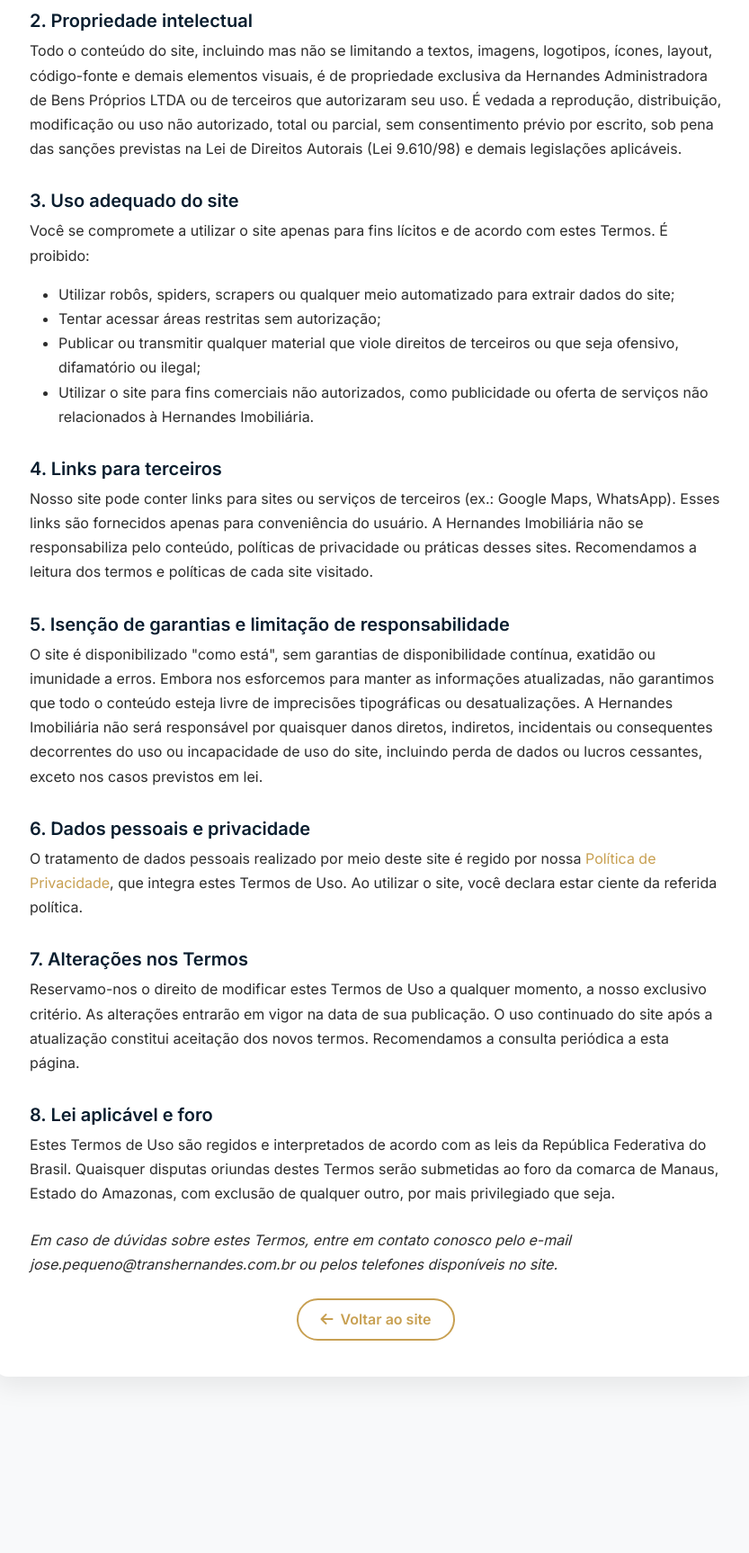
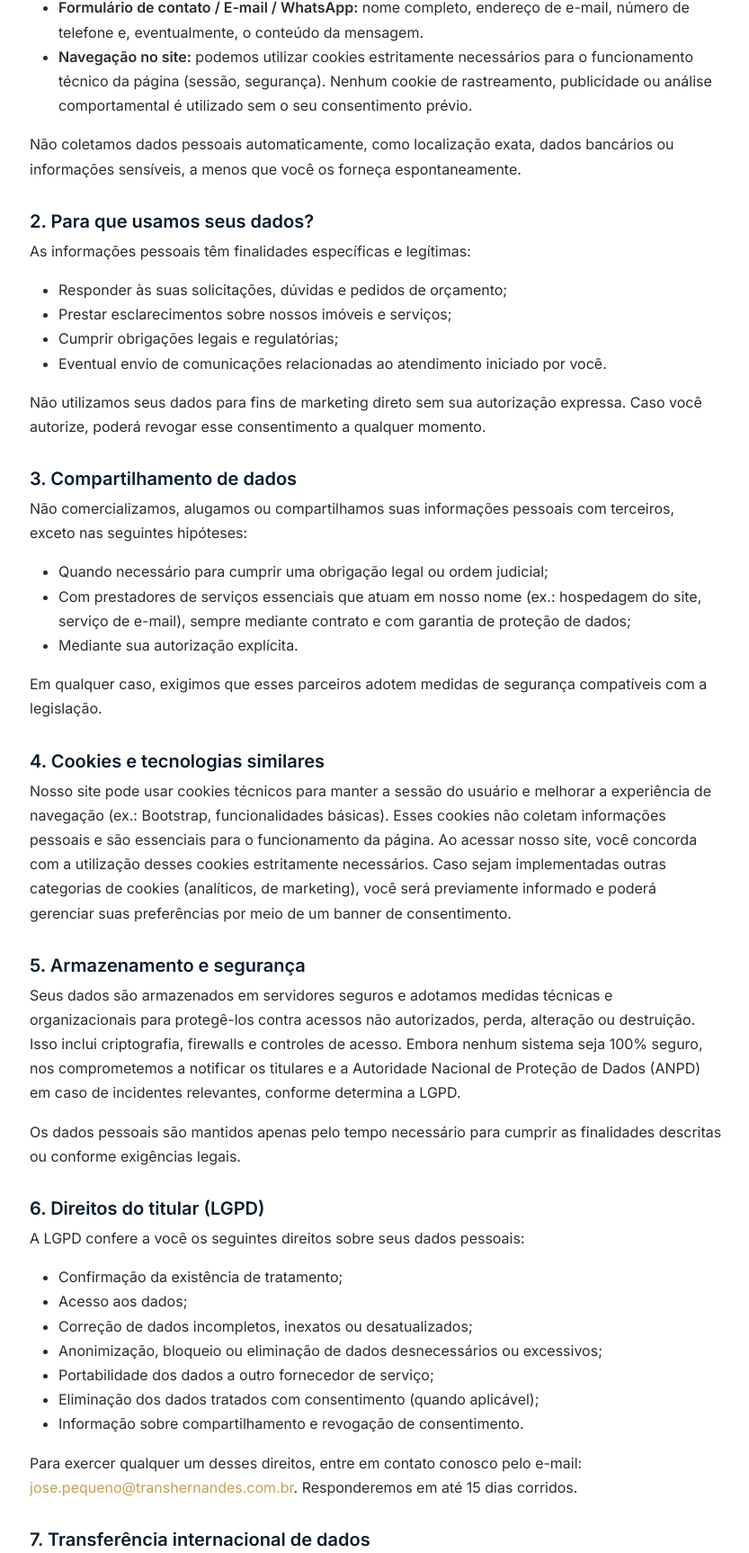
Before and after one commit to tata5r3007-afk/mirosultoriadaas, a plain HTML site: page politica-privacidade.html in a window 1280 px wide. Shown: the part 564-2290 px from the top of the page at 90% size, without its empty margins (222-1055 px from the left). Before the commit the page ends 2142 px from the top, so only its background shows below. Drawn offline with nearby package versions, Linux system fonts and the light colour scheme.

Commit message:
Update politica-privacidade.html

```diff
--- a/politica-privacidade.html
+++ b/politica-privacidade.html
@@ -3,7 +3,7 @@
 <head>
     <meta charset="UTF-8">
     <meta name="viewport" content="width=device-width, initial-scale=1.0">
-    <title>Termos de Uso - Hernandes Imobiliária</title>
+    <title>Política de Privacidade - Hernandes Imobiliária</title>
     <link href="https://cdn.jsdelivr.net/npm/bootstrap@5.3.2/dist/css/bootstrap.min.css" rel="stylesheet">
     <link rel="stylesheet" href="https://cdnjs.cloudflare.com/ajax/libs/font-awesome/6.5.1/css/all.min.css">
     <link href="https://fonts.googleapis.com/css2?family=Playfair+Display:wght@400;700&family=Inter:wght@400;500;600&display=swap" rel="stylesheet">
@@ -27,42 +27,68 @@
     </div>
 
     <div class="container container-conteudo">
-        <h1>Termos de Uso</h1>
+        <h1>Política de Privacidade</h1>
         <p><strong>Última atualização:</strong> 26 de maio de 2026</p>
 
-        <p>Bem-vindo ao site da <strong>Hernandes Administradora de Bens Próprios LTDA</strong> (Hernandes Imobiliária), CNPJ 03.838.437/0001-97, com sede na Avenida Guaruba, 787, Bloco A, Distrito Industrial I, Manaus/AM, CEP 69075-080. Ao acessar e utilizar este site, você concorda com os presentes Termos de Uso. Caso não concorde, por favor, não utilize nossos serviços online.</p>
+        <p>A <strong>Hernandes Administradora de Bens Próprios LTDA</strong>, CNPJ 03.838.437/0001-97, com sede na Avenida Guaruba, 787, Bloco A, Distrito Industrial I, Manaus/AM, leva a sua privacidade a sério. Esta Política descreve como coletamos, utilizamos, armazenamos e protegemos suas informações pessoais quando você utiliza nosso site, entra em contato conosco ou interage com nossos serviços. Ela está em conformidade com a Lei Geral de Proteção de Dados Pessoais (Lei nº 13.709/2018 - LGPD) e demais normas aplicáveis.</p>
 
-        <h5>1. Objeto</h5>
-        <p>Este site tem caráter meramente informativo, apresentando a empresa, seus dados cadastrais, atividades e canais de contato. Nenhuma informação aqui contida constitui oferta vinculante de compra, venda ou locação de imóveis. Todos os negócios são formalizados por instrumentos contratuais específicos, após procedimentos internos.</p>
+        <h5>1. Quais dados coletamos?</h5>
+        <p>Coletamos apenas as informações que você nos fornece de forma voluntária e direta, por meio dos seguintes canais:</p>
+        <ul>
+            <li><strong>Formulário de contato / E-mail / WhatsApp:</strong> nome completo, endereço de e-mail, número de telefone e, eventualmente, o conteúdo da mensagem.</li>
+            <li><strong>Navegação no site:</strong> podemos utilizar cookies estritamente necessários para o funcionamento técnico da página (sessão, segurança). Nenhum cookie de rastreamento, publicidade ou análise comportamental é utilizado sem o seu consentimento prévio.</li>
+        </ul>
+        <p>Não coletamos dados pessoais automaticamente, como localização exata, dados bancários ou informações sensíveis, a menos que você os forneça espontaneamente.</p>
 
-        <h5>2. Propriedade intelectual</h5>
-        <p>Todo o conteúdo do site, incluindo mas não se limitando a textos, imagens, logotipos, ícones, layout, código-fonte e demais elementos visuais, é de propriedade exclusiva da Hernandes Administradora de Bens Próprios LTDA ou de terceiros que autorizaram seu uso. É vedada a reprodução, distribuição, modificação ou uso não autorizado, total ou parcial, sem consentimento prévio por escrito, sob pena das sanções previstas na Lei de Direitos Autorais (Lei 9.610/98) e demais legislações aplicáveis.</p>
+        <h5>2. Para que usamos seus dados?</h5>
+        <p>As informações pessoais têm finalidades específicas e legítimas:</p>
+        <ul>
+            <li>Responder às suas solicitações, dúvidas e pedidos de orçamento;</li>
+            <li>Prestar esclarecimentos sobre nossos imóveis e serviços;</li>
+            <li>Cumprir obrigações legais e regulatórias;</li>
+            <li>Eventual envio de comunicações relacionadas ao atendimento iniciado por você.</li>
+        </ul>
+        <p>Não utilizamos seus dados para fins de marketing direto sem sua autorização expressa. Caso você autorize, poderá revogar esse consentimento a qualquer momento.</p>
 
-        <h5>3. Uso adequado do site</h5>
-        <p>Você se compromete a utilizar o site apenas para fins lícitos e de acordo com estes Termos. É proibido:</p>
+        <h5>3. Compartilhamento de dados</h5>
+        <p>Não comercializamos, alugamos ou compartilhamos suas informações pessoais com terceiros, exceto nas seguintes hipóteses:</p>
         <ul>
-            <li>Utilizar robôs, spiders, scrapers ou qualquer meio automatizado para extrair dados do site;</li>
-            <li>Tentar acessar áreas restritas sem autorização;</li>
-            <li>Publicar ou transmitir qualquer material que viole direitos de terceiros ou que seja ofensivo, difamatório ou ilegal;</li>
-            <li>Utilizar o site para fins comerciais não autorizados, como publicidade ou oferta de serviços não relacionados à Hernandes Imobiliária.</li>
+            <li>Quando necessário para cumprir uma obrigação legal ou ordem judicial;</li>
+            <li>Com prestadores de serviços essenciais que atuam em nosso nome (ex.: hospedagem do site, serviço de e-mail), sempre mediante contrato e com garantia de proteção de dados;</li>
+            <li>Mediante sua autorização explícita.</li>
         </ul>
+        <p>Em qualquer caso, exigimos que esses parceiros adotem medidas de segurança compatíveis com a legislação.</p>
 
-        <h5>4. Links para terceiros</h5>
-        <p>Nosso site pode conter links para sites ou serviços de terceiros (ex.: Google Maps, WhatsApp). Esses links são fornecidos apenas para conveniência do usuário. A Hernandes Imobiliária não se responsabiliza pelo conteúdo, políticas de privacidade ou práticas desses sites. Recomendamos a leitura dos termos e políticas de cada site visitado.</p>
+        <h5>4. Cookies e tecnologias similares</h5>
+        <p>Nosso site pode usar cookies técnicos para manter a sessão do usuário e melhorar a experiência de navegação (ex.: Bootstrap, funcionalidades básicas). Esses cookies não coletam informações pessoais e são essenciais para o funcionamento da página. Ao acessar nosso site, você concorda com a utilização desses cookies estritamente necessários. Caso sejam implementadas outras categorias de cookies (analíticos, de marketing), você será previamente informado e poderá gerenciar suas preferências por meio de um banner de consentimento.</p>
 
-        <h5>5. Isenção de garantias e limitação de responsabilidade</h5>
-        <p>O site é disponibilizado "como está", sem garantias de disponibilidade contínua, exatidão ou imunidade a erros. Embora nos esforcemos para manter as informações atualizadas, não garantimos que todo o conteúdo esteja livre de imprecisões tipográficas ou desatualizações. A Hernandes Imobiliária não será responsável por quaisquer danos diretos, indiretos, incidentais ou consequentes decorrentes do uso ou incapacidade de uso do site, incluindo perda de dados ou lucros cessantes, exceto nos casos previstos em lei.</p>
+        <h5>5. Armazenamento e segurança</h5>
+        <p>Seus dados são armazenados em servidores seguros e adotamos medidas técnicas e organizacionais para protegê-los contra acessos não autorizados, perda, alteração ou destruição. Isso inclui criptografia, firewalls e controles de acesso. Embora nenhum sistema seja 100% seguro, nos comprometemos a notificar os titulares e a Autoridade Nacional de Proteção de Dados (ANPD) em caso de incidentes relevantes, conforme determina a LGPD.</p>
+        <p>Os dados pessoais são mantidos apenas pelo tempo necessário para cumprir as finalidades descritas ou conforme exigências legais.</p>
 
-        <h5>6. Dados pessoais e privacidade</h5>
-        <p>O tratamento de dados pessoais realizado por meio deste site é regido por nossa <a href="politica-privacidade.html">Política de Privacidade</a>, que integra estes Termos de Uso. Ao utilizar o site, você declara estar ciente da referida política.</p>
+        <h5>6. Direitos do titular (LGPD)</h5>
+        <p>A LGPD confere a você os seguintes direitos sobre seus dados pessoais:</p>
+        <ul>
+            <li>Confirmação da existência de tratamento;</li>
+            <li>Acesso aos dados;</li>
+            <li>Correção de dados incompletos, inexatos ou desatualizados;</li>
+            <li>Anonimização, bloqueio ou eliminação de dados desnecessários ou excessivos;</li>
+            <li>Portabilidade dos dados a outro fornecedor de serviço;</li>
+            <li>Eliminação dos dados tratados com consentimento (quando aplicável);</li>
+            <li>Informação sobre compartilhamento e revogação de consentimento.</li>
+        </ul>
+        <p>Para exercer qualquer um desses direitos, entre em contato conosco pelo e-mail: <a href="mailto:jose.pequeno@transhernandes.com.br">jose.pequeno@transhernandes.com.br</a>. Responderemos em até 15 dias corridos.</p>
 
-        <h5>7. Alterações nos Termos</h5>
-        <p>Reservamo-nos o direito de modificar estes Termos de Uso a qualquer momento, a nosso exclusivo critério. As alterações entrarão em vigor na data de sua publicação. O uso continuado do site após a atualização constitui aceitação dos novos termos. Recomendamos a consulta periódica a esta página.</p>
+        <h5>7. Transferência internacional de dados</h5>
+        <p>Não transferimos dados pessoais para fora do Brasil, exceto se utilizarmos serviços de nuvem que eventualmente processem informações em servidores estrangeiros. Nesses casos, garantimos que o país de destino possua nível de proteção adequado ou que existam garantias contratuais conforme a LGPD.</p>
 
-        <h5>8. Lei aplicável e foro</h5>
-        <p>Estes Termos de Uso são regidos e interpretados de acordo com as leis da República Federativa do Brasil. Quaisquer disputas oriundas destes Termos serão submetidas ao foro da comarca de Manaus, Estado do Amazonas, com exclusão de qualquer outro, por mais privilegiado que seja.</p>
+        <h5>8. Alterações nesta política</h5>
+        <p>Podemos atualizar esta política periodicamente para refletir mudanças em nossos processos ou na legislação. A data da última atualização sempre estará indicada no topo. Recomendamos a consulta regular a este documento.</p>
 
-        <p class="mt-4"><em>Em caso de dúvidas sobre estes Termos, entre em contato conosco pelo e-mail jose.pequeno@transhernandes.com.br ou pelos telefones disponíveis no site.</em></p>
+        <h5>9. Contato do Encarregado (DPO)</h5>
+        <p>Qualquer dúvida sobre privacidade ou tratamento de dados pode ser direcionada ao nosso canal oficial: <a href="mailto:jose.pequeno@transhernandes.com.br">jose.pequeno@transhernandes.com.br</a>. Nossa equipe está pronta para auxiliá-lo.</p>
+
+        <p class="mt-4"><em>Agradecemos a confiança em nossa empresa. Sua privacidade é prioridade.</em></p>
 
         <div class="text-center mt-4">
             <a href="index.html" class="btn-voltar"><i class="fa-solid fa-arrow-left me-1"></i> Voltar ao site</a>
```
